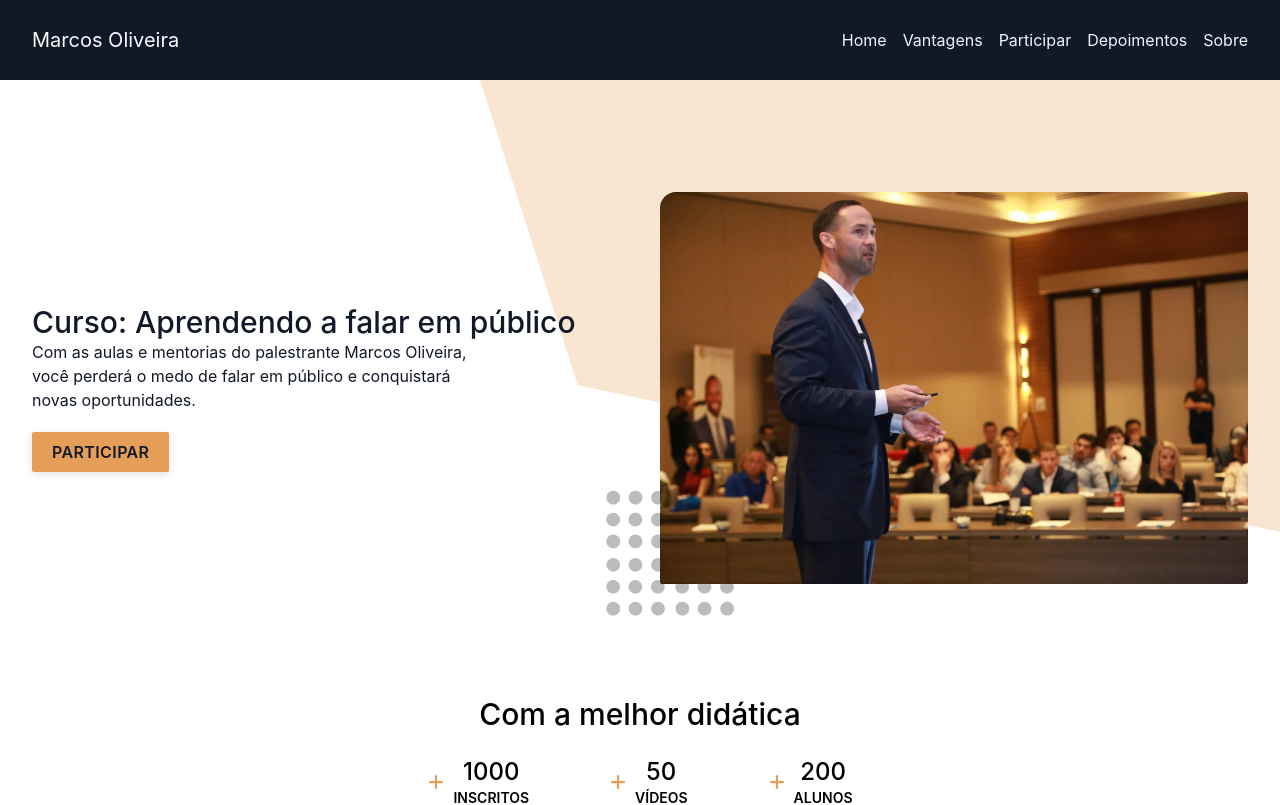
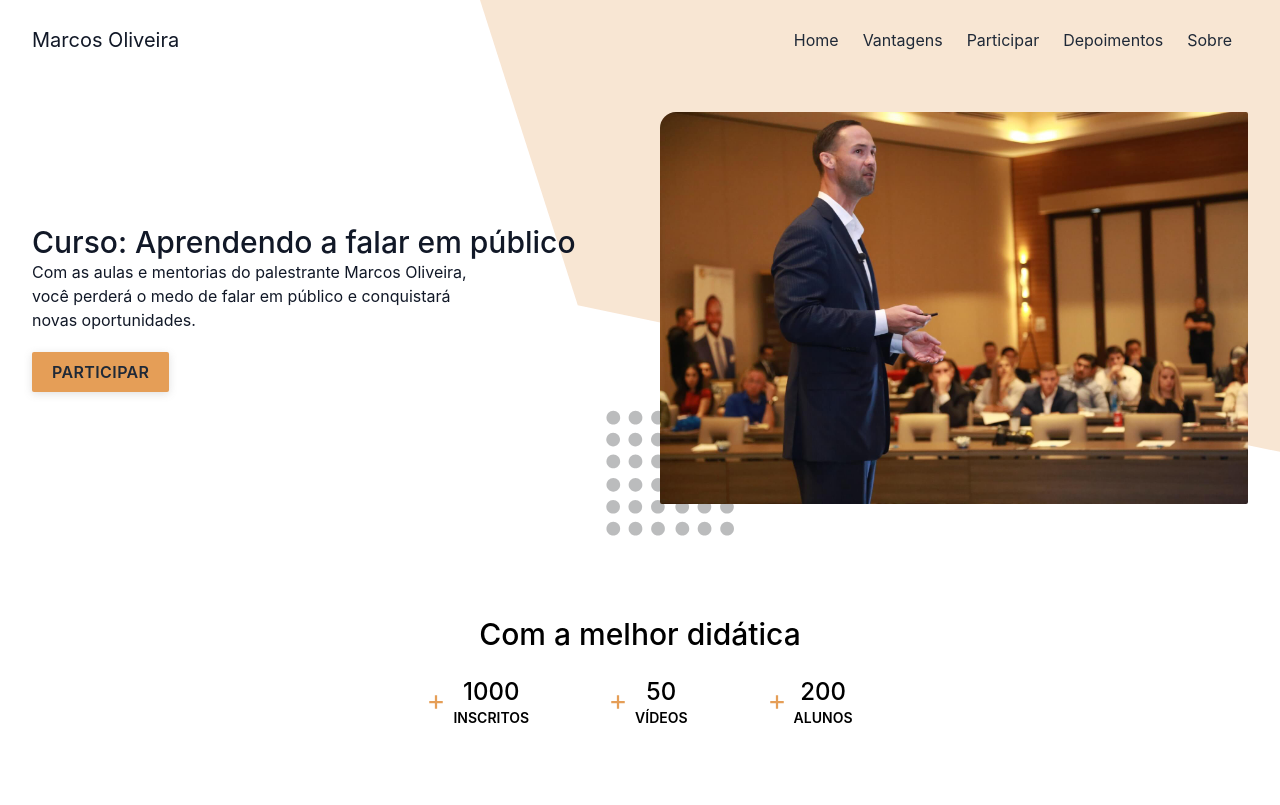
Before and after one commit to Nelson-DevStack/palestrante, a React (Vite) app: page / in a window 1280 px wide. Shown: the top 805 px of the page. Built offline with nearby package versions, Linux system fonts and the light colour scheme.

Commit message:
dev1.1.0: navbar

```diff
--- a/package.json
+++ b/package.json
@@ -11,7 +11,8 @@
   "dependencies": {
     "react": "^18.2.0",
     "react-dom": "^18.2.0",
-    "react-icons": "^4.6.0"
+    "react-icons": "^4.6.0",
+    "react-scroll": "^1.8.8"
   },
   "devDependencies": {
     "@types/react": "^18.0.17",
--- a/src/components/AboutSection/index.tsx
+++ b/src/components/AboutSection/index.tsx
@@ -5,7 +5,7 @@ import Container from "../UIComponents/Container";
 
 const AboutSection = () => {
   return (
-    <section>
+    <section id="sobre">
       <Container>
         <div className="grid md:grid-cols-2 gap-10">
           <div>
--- a/src/components/Advantages/index.tsx
+++ b/src/components/Advantages/index.tsx
@@ -36,7 +36,7 @@ const AdvantagesSection = () => {
   ];
 
   return (
-    <section className="py-10">
+    <section className="py-10" id="vantagens">
       <Container className="bg-mainColorBg bg-cover py-20">
         <div className="flex flex-col justify-center md:items-center gap-5 md:grid md:grid-cols-2 md:gap-28">
           <div>
--- a/src/components/FormSection/index.tsx
+++ b/src/components/FormSection/index.tsx
@@ -3,7 +3,7 @@ import Container from "../UIComponents/Container";
 
 const FormSection = () => {
   return (
-    <section className="py-10 bg-[#212121]">
+    <section className="py-10 bg-[#212121]" id="participe">
       <Container>
         <div className="grid gap-10 md:grid-cols-2 items-center">
           <div>
--- a/src/components/Hero/index.tsx
+++ b/src/components/Hero/index.tsx
@@ -16,7 +16,7 @@ const Hero = () => {
   };
 
   return (
-    <section className="relative">
+    <section className="relative" id="home">
       <img
         src={bg}
         alt="Asset"
@@ -37,7 +37,7 @@ const Hero = () => {
 
             <button
               type="button"
-              className="py-2 px-5 bg-mainColor mt-5 uppercase text-gray-900 transition duration-300 font-semibold hover:scale-105 rounded-sm tracking-wide"
+              className="py-2 px-5 bg-mainColor mt-5 uppercase text-gray-800 transition duration-300 font-semibold hover:scale-105 rounded-sm tracking-wide"
               style={{
                 boxShadow: !isHovering
                   ? "rgba(99, 99, 99, 0.2) 0px 2px 8px 0px"
--- a/src/components/Navbar/index.tsx
+++ b/src/components/Navbar/index.tsx
@@ -1,15 +1,81 @@
+import { useEffect, useState } from "react";
+import { HiMenu } from "react-icons/hi";
+
 import Container from "../UIComponents/Container";
 
 const Navbar = () => {
+  const [isOpen, setIsOpen] = useState(false);
+  const [scrolled, setScrolled] = useState(false);
+  const handleMenuClick = () => {
+    setIsOpen(!isOpen);
+  };
+  const handleScroll = () => {
+    if (window.scrollY > 80) {
+      setScrolled(true);
+    } else {
+      setScrolled(true);
+    }
+  };
+
+  useEffect(() => {
+    window.addEventListener("scroll", () => {
+      if (window.scrollY >= 90) {
+        return setScrolled(true);
+      }
+      return setScrolled(false);
+    });
+    return () => {
+      window.removeEventListener("scroll", handleScroll);
+    };
+  }, []);
+
   return (
-    <header className="bg-gray-900 h-20">
+    <header
+      className={`bg-transparent z-20 fixed w-full h-20 transition duration-300 border-b border-transparent ${
+        scrolled ? "bg-slate-50 shadow-md border-gray-200" : "bg-transparent"
+      } ${isOpen ? "bg-mainColor/90 backdrop-blur" : ""}`}
+    >
       <Container className="h-full">
         <nav className="h-full flex items-center justify-between">
-          <a href="/" className="text-xl text-slate-50">
+          <a href="/" className="text-xl text-gray-900">
             Marcos Oliveira
           </a>
 
-          <ul className="gap-4 text-slate-100 hidden md:flex">
+          <button
+            type="button"
+            className="text-gray-800 text-3xl md:hidden"
+            onClick={handleMenuClick}
+          >
+            <HiMenu />
+          </button>
+
+          <ul
+            className={`
+              gap-4
+              md:gap-6
+              text-gray-800
+              w-[90%]
+              bg-mainColor/90
+              backdrop-blur
+              fixed
+              flex
+              flex-col
+              top-20
+              right-0
+              p-4
+              h-full
+              transition
+              duration-300
+
+              md:static
+              md:flex-row
+              md:h-auto
+              md:bg-transparent
+              md:backdrop-blur-none
+              md:w-auto
+              md:translate-x-0
+              ${isOpen ? "translate-x-0" : "translate-x-full"}`}
+          >
             <li>
               <a href="/">Home</a>
             </li>
--- a/src/components/Testimonials/index.tsx
+++ b/src/components/Testimonials/index.tsx
@@ -53,7 +53,7 @@ const TestimonialsSection = () => {
   ];
 
   return (
-    <section className="py-20">
+    <section className="py-20" id="depoimentos">
       <Container>
         <div>
           <div className="mb-24 text-center">
```
Also changed, not shown: 1 other file (tests, documents, lock files or other folders).
